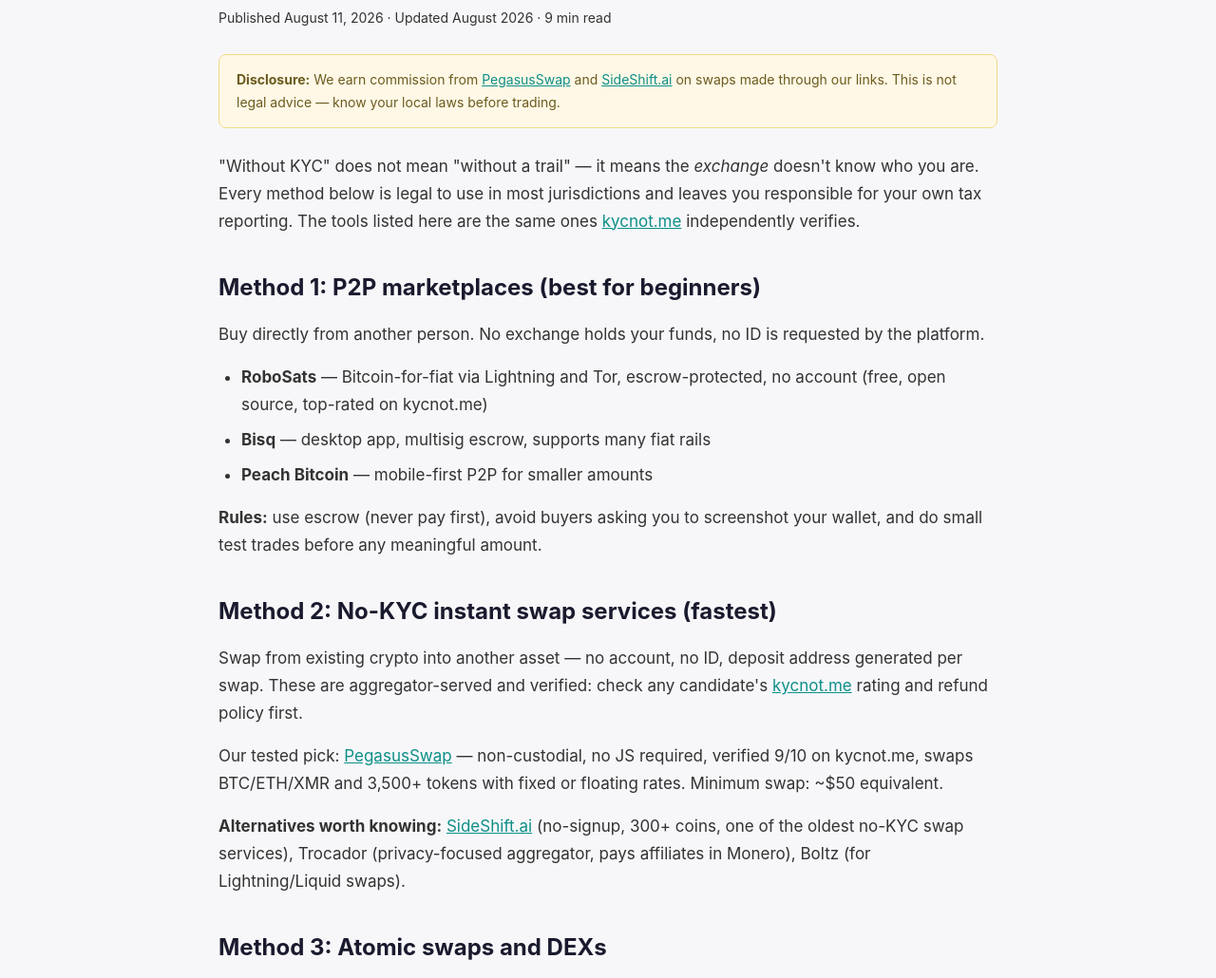
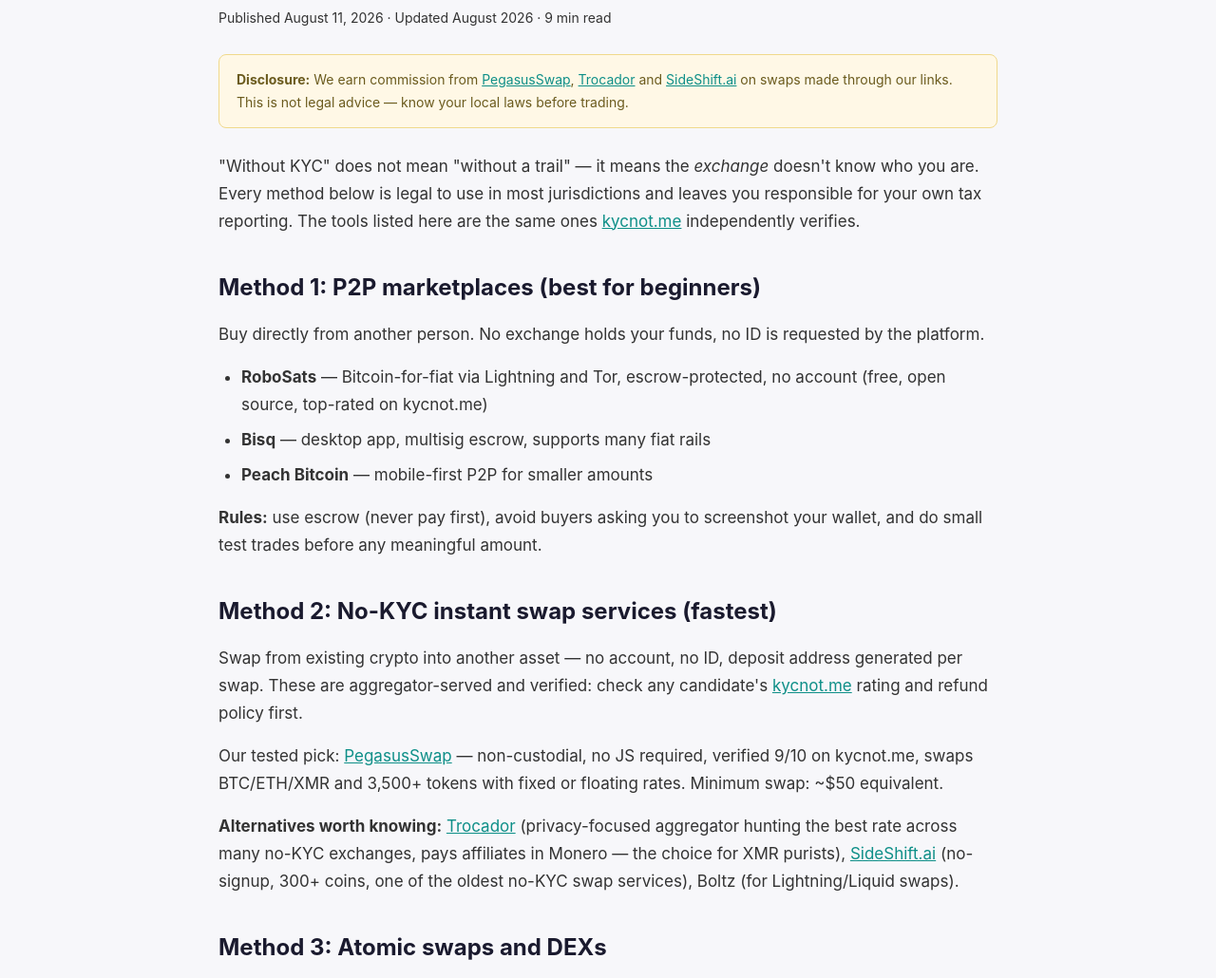
Before and after one commit to cryptoprivacystack/cryptoprivacystack.github.io, a plain HTML site: page articles/how-to-buy-crypto-without-kyc.html in a window 1280 px wide. Shown: the part 193-1223 px from the top of the page at 95% size. Drawn offline with Linux system fonts and the light colour scheme.

Commit message:
Revise affiliate disclosures and swap service options
Updated affiliate links and added new service recommendations for no-KYC crypto swaps.

```diff
--- a/articles/how-to-buy-crypto-without-kyc.html
+++ b/articles/how-to-buy-crypto-without-kyc.html
@@ -37,7 +37,7 @@
   <p class="meta">Published August 11, 2026 · Updated August 2026 · 9 min read</p>
 
   <div class="disclosure">
-    <strong>Disclosure:</strong> We earn commission from <a href="https://pegasusswap.com/?ref=FJ2O0VO" rel="nofollow sponsored">PegasusSwap</a> and <a href="https://sideshift.ai/a/8gGKNDjIS" rel="nofollow sponsored">SideShift.ai</a> on swaps made through our links. This is not legal advice — know your local laws before trading.
+    <strong>Disclosure:</strong> We earn commission from <a href="https://pegasusswap.com/?ref=FJ2O0VO" rel="nofollow sponsored">PegasusSwap</a>, <a href="https://trocador.app/?ref=UJabC1mGqM" rel="nofollow sponsored">Trocador</a> and <a href="https://sideshift.ai/a/8gGKNDjIS" rel="nofollow sponsored">SideShift.ai</a> on swaps made through our links. This is not legal advice — know your local laws before trading.
   </div>
 
   <p>"Without KYC" does not mean "without a trail" — it means the <em>exchange</em> doesn't know who you are. Every method below is legal to use in most jurisdictions and leaves you responsible for your own tax reporting. The tools listed here are the same ones <a href="https://kycnot.me" rel="nofollow">kycnot.me</a> independently verifies.</p>
@@ -54,7 +54,7 @@
   <h2>Method 2: No-KYC instant swap services (fastest)</h2>
   <p>Swap from existing crypto into another asset — no account, no ID, deposit address generated per swap. These are aggregator-served and verified: check any candidate's <a href="https://kycnot.me" rel="nofollow">kycnot.me</a> rating and refund policy first.</p>
   <p>Our tested pick: <a href="https://pegasusswap.com/?ref=FJ2O0VO" rel="nofollow sponsored">PegasusSwap</a> — non-custodial, no JS required, verified 9/10 on kycnot.me, swaps BTC/ETH/XMR and 3,500+ tokens with fixed or floating rates. Minimum swap: ~$50 equivalent.</p>
-  <p><strong>Alternatives worth knowing:</strong> <a href="https://sideshift.ai/a/8gGKNDjIS" rel="nofollow sponsored">SideShift.ai</a> (no-signup, 300+ coins, one of the oldest no-KYC swap services), Trocador (privacy-focused aggregator, pays affiliates in Monero), Boltz (for Lightning/Liquid swaps).</p>
+  <p><strong>Alternatives worth knowing:</strong> <a href="https://trocador.app/?ref=UJabC1mGqM" rel="nofollow sponsored">Trocador</a> (privacy-focused aggregator hunting the best rate across many no-KYC exchanges, pays affiliates in Monero — the choice for XMR purists), <a href="https://sideshift.ai/a/8gGKNDjIS" rel="nofollow sponsored">SideShift.ai</a> (no-signup, 300+ coins, one of the oldest no-KYC swap services), Boltz (for Lightning/Liquid swaps).</p>
 
   <h2>Method 3: Atomic swaps and DEXs</h2>
   <ul>
```
